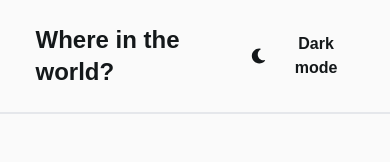
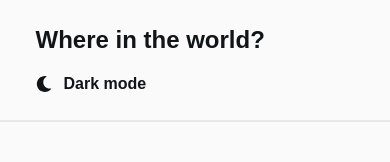
Before and after one commit to nathmanning25/world-maps, a Next.js app: page / in a window 390 px wide. Shown: the top 162 px of the page. Built offline with nearby package versions, Linux system fonts and the light colour scheme; no server answers.

Commit message:
fix responsiveness

```diff
--- a/app/components/Layout/Navbar.tsx
+++ b/app/components/Layout/Navbar.tsx
@@ -9,11 +9,15 @@ export default function Navbar() {
 
   return (
     <nav className="py-2 border-b-2">
-      <div className="container flex justify-between">
+      <div className="flex-col gap-4 md:flex-row md:gap-0 container flex justify-between">
         <Link href="/" className="font-bold text-2xl">
           Where in the world?
         </Link>
-        <button type="button" onClick={toggleTheme} className="font-bold">
+        <button
+          type="button"
+          onClick={toggleTheme}
+          className="font-bold max-w-max"
+        >
           {theme === "dark" ? (
             <div className="flex items-center gap-3">
               <FaRegMoon /> Light mode
--- a/app/country/[id]/page.tsx
+++ b/app/country/[id]/page.tsx
@@ -22,7 +22,7 @@ export default async function Page(props: { params: Params }) {
             alt={country.flags.alt || `Flag of ${country.name.common}`}
             width={320}
             height={160}
-            className="w-full h-[200px] md:h-[250px] object-fill"
+            className="w-1/2 h-[200px] lg:h-[250px] md:w-full object-fill"
           />
         </div>
         <div className="w-full md:w-3/5 p-4 md:p-10">
@@ -64,7 +64,7 @@ export default async function Page(props: { params: Params }) {
           Search other countries in {country.region}:
         </h2>
 
-        <ul className="grid grid-cols-2 md:grid-cols-4 gap-4 gap-x-6 mb-14">
+        <ul className="grid grid-cols-1 sm:grid-cols-2 md:grid-cols-4 gap-4 gap-x-6 mb-14">
           {[...regionData]
             .sort(() => Math.random() - 0.5)
             .map((regionalCountry) => (
--- a/app/globals.css
+++ b/app/globals.css
@@ -2,14 +2,15 @@
 @tailwind components;
 @tailwind utilities;
 
+
 :root {
-  --dark-blue: #2a3b47; /* Dark Blue (Dark Mode Elements) */
-  --very-dark-blue-bg: #223743; /* Very Dark Blue (Dark Mode Background) */
-  --very-dark-blue-text: #14181a; /* Very Dark Blue (Light Mode Text) */
-  --dark-gray: #858585; /* Dark Gray (Light Mode Input) */
-  --very-light-gray: #fafafa; /* Very Light Gray (Light Mode Background) */
-  --white: #ffffff; /* White (Dark Mode Text & Light Mode Elements) */
-
+  --dark-blue: #2b3945;
+  --very-dark-blue-bg: #202c37;
+  --very-dark-blue-text: #111517;
+  --dark-gray: #858585;
+  --very-light-gray: #fafafa;
+  --white: #ffffff;
+  --shadow: 0 0.125rem 1rem #00000010;
   --focus-light: #4a90e2;
   --focus-dark: #68b5fb;
   --focus-ring-width: 3px;
```
